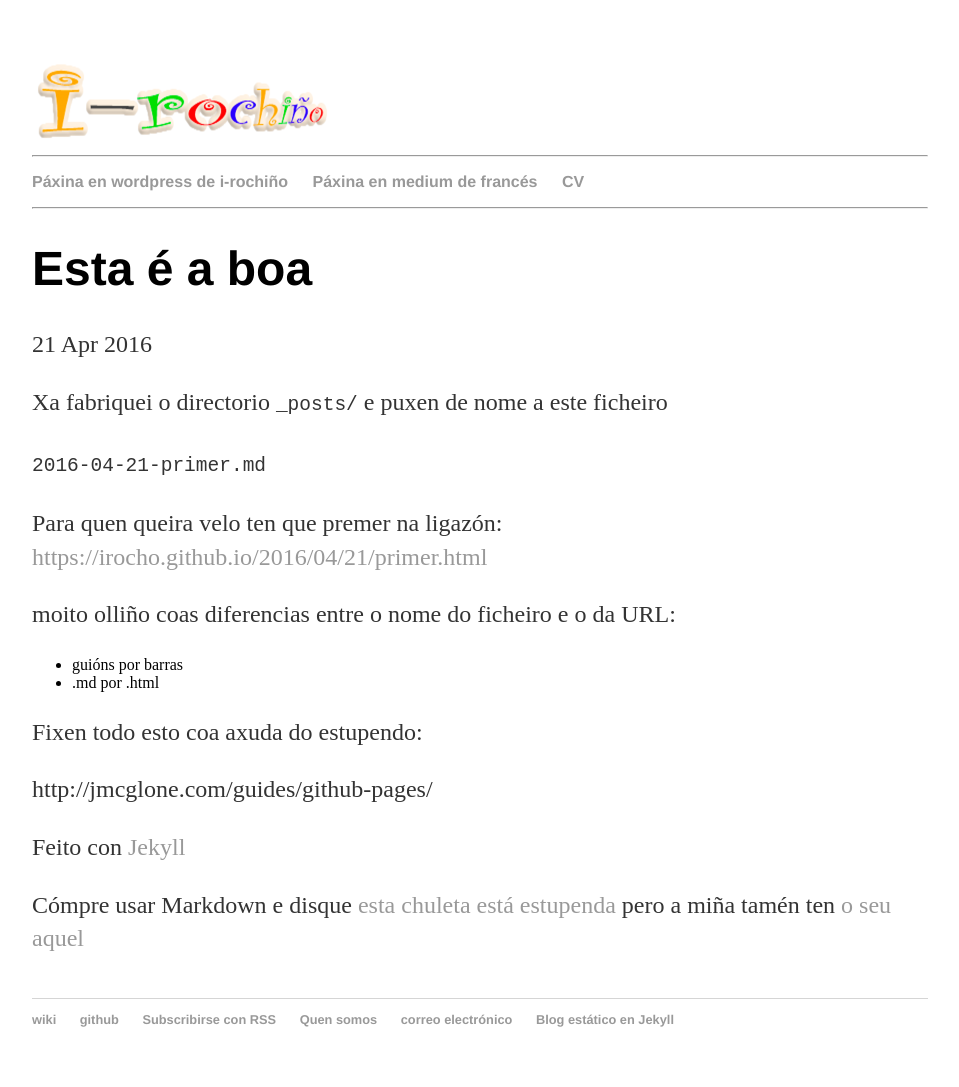
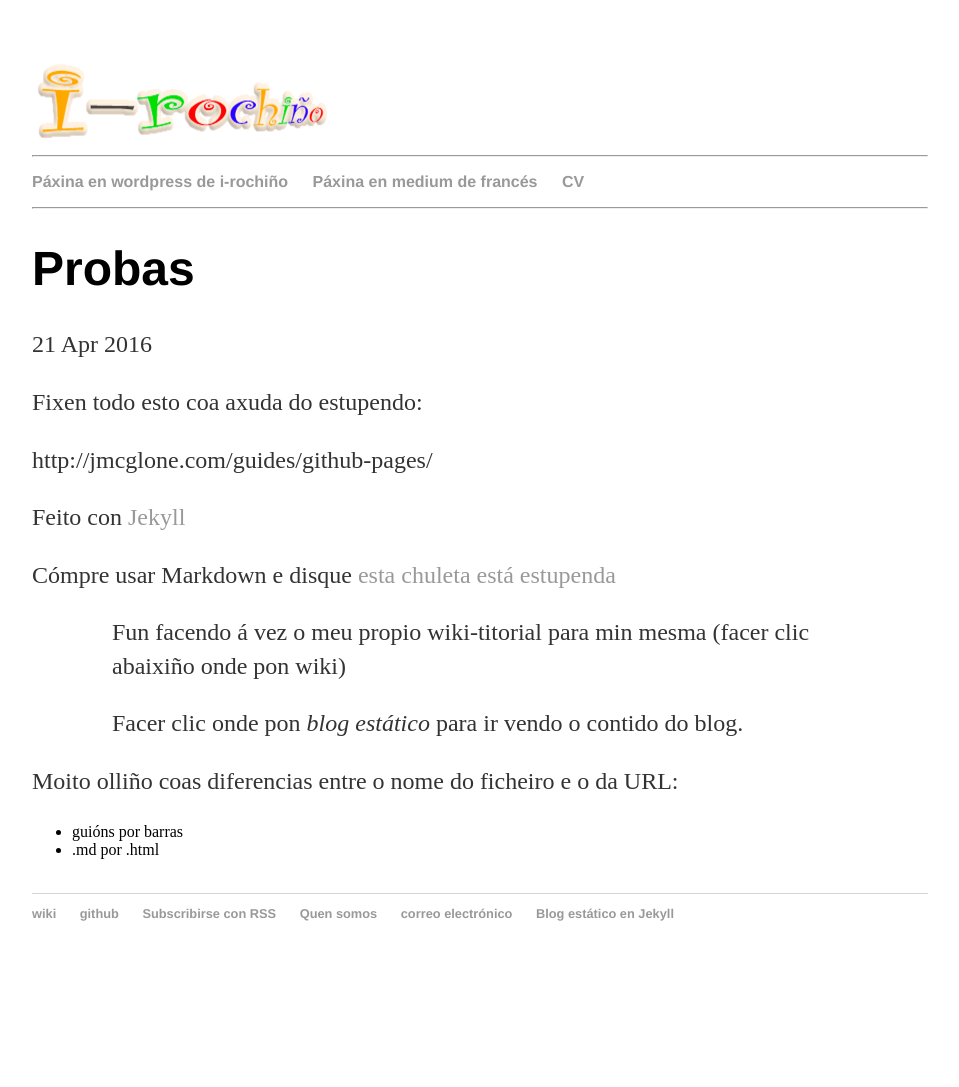
Before and after one commit to irocho/irocho.github.io, a Jekyll site: the page built from _posts/2016-04-21-primer.md, in a window 1280 px wide. Shown: the whole page, without its empty margins (160-1119 px from the left). Built offline with Jekyll 4.4.1, drawn with Linux system fonts in a browser that asks for light colours; after the commit the page ends 981 px from its top, so only the background shows below that.

Commit message:
Retocada primer.md

```diff
--- a/_posts/2016-04-21-primer.md
+++ b/_posts/2016-04-21-primer.md
@@ -1,26 +1,21 @@
 ---
 layout: post
-title: "Esta é a boa"
+title: "Probas"
 date: 2016-04-21
 ---
-
-Xa fabriquei o directorio `_posts/` e puxen de nome a este ficheiro
-
-`2016-04-21-primer.md`
-
-Para quen queira velo ten que premer na ligazón:
-[https://irocho.github.io/2016/04/21/primer.html](https://irocho.github.io/2016/04/21/primer.html)
-
-moito olliño coas diferencias entre o nome do ficheiro e o da URL:
-
-* guións por barras
-* .md por .html
-
-
 Fixen todo esto coa axuda do estupendo:
 
 http://jmcglone.com/guides/github-pages/
 
 Feito con [Jekyll](http://jekyllrb.com)
 
-Cómpre usar Markdown e disque [esta chuleta está estupenda](http://packetlife.net/media/library/16/Markdown.pdf) pero a miña tamén ten [o seu aquel](http://irocho.github.io/blog/2016/04/20/chuleta.html)
+Cómpre usar Markdown e disque [esta chuleta está estupenda](http://packetlife.net/media/library/16/Markdown.pdf)
+
+>> Fun facendo á vez o meu propio wiki-titorial para min mesma (facer clic abaixiño onde pon wiki)
+
+
+>> Facer clic onde pon *blog estático* para ir vendo o contido do blog.
+
+Moito olliño coas diferencias entre o nome do ficheiro e o da URL:
+* guións por barras
+* .md por .html
```
Also changed, not shown: _posts/2016-04-20-chuleta.md (deleted, +0 -41 lines), _posts/2016-11-16-introducion.md (renamed from _posts/2016-11-21-introducion.md, +1 -1 lines).
